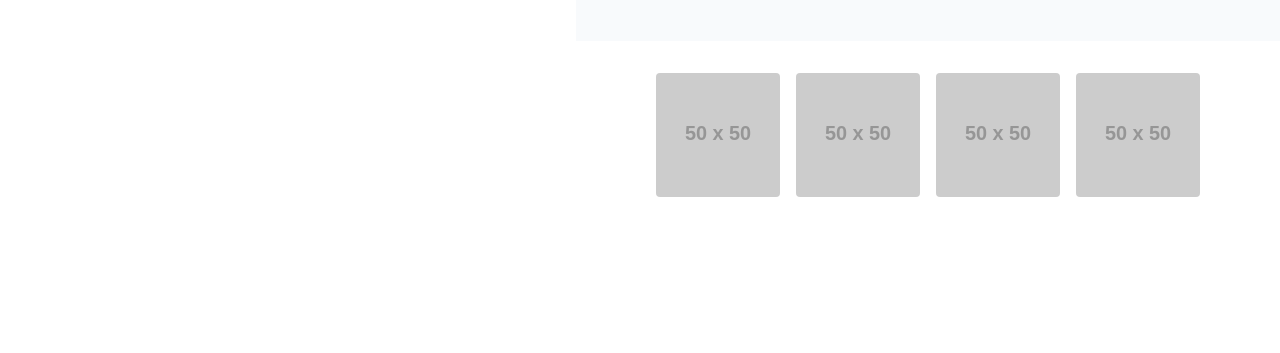
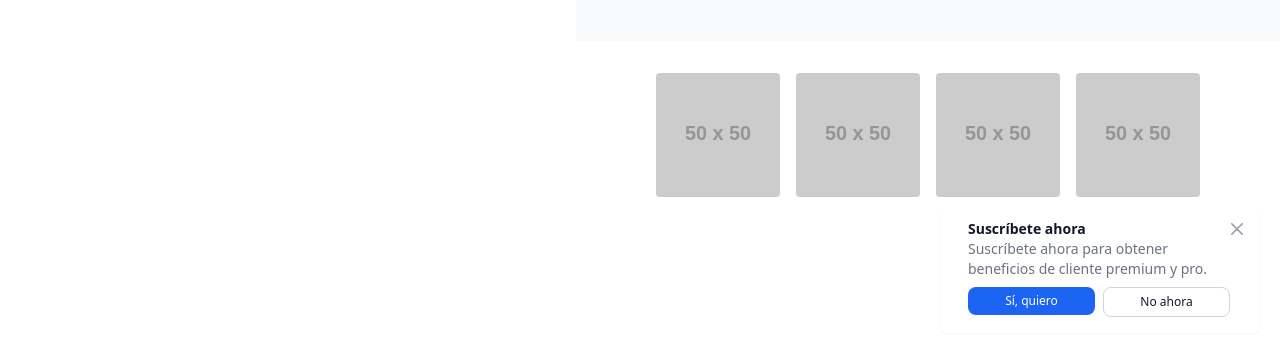
Before and after one commit to jruano-espol/landing, a website built with Vite: page index.html in a window 1280 px wide. Shown: the part 447-800 px from the top of the page. Built offline with nearby package versions, Linux system fonts and the light colour scheme; placeholder pictures from the web are drawn by us.

Commit message:
subidon papa

```diff
--- a/index.html
+++ b/index.html
@@ -62,5 +62,41 @@
         </div>
       </section>
     </main>
+
+    <div id="toast-interactive"
+      class="hidden fixed right-5 bottom-5 flex items-center w-full max-w-xs p-4 space-x-4 text-gray-500 bg-white divide-x divide-gray-200 rounded-lg shadow-sm dark:text-gray-400 dark:divide-gray-700 dark:bg-gray-800"
+      role="alert">
+      <div class="flex">
+        <!-- Content -->
+        <div class="ms-3 text-sm font-normal">
+          <span class="mb-1 text-sm font-semibold text-gray-900 dark:text-white">Suscríbete ahora</span>
+          <div class="mb-2">Suscríbete ahora para obtener beneficios de cliente premium y pro.</div>
+          <div class="grid grid-cols-2 gap-2">
+            <div>
+              <a href="#"
+                class="inline-flex justify-center w-full px-2 py-1.5 text-xs font-medium text-white bg-blue-600 rounded-lg hover:bg-blue-700 focus:ring-4 focus:outline-none focus:ring-blue-300 dark:bg-blue-500 dark:hover:bg-blue-600 dark:focus:ring-blue-800">Sí, quiero</a>
+            </div>
+            <div>
+              <a href="#"
+                class="inline-flex justify-center w-full px-2 py-1.5 text-xs font-medium text-gray-900 bg-white border border-gray-300 rounded-lg hover:bg-gray-100 focus:ring-4 focus:outline-none focus:ring-gray-200 dark:bg-gray-600 dark:text-white dark:border-gray-600 dark:hover:bg-gray-700 dark:hover:border-gray-700 dark:focus:ring-gray-700">No ahora</a>
+            </div>
+          </div>
+        </div>
+        <!-- Close button -->
+        <button type="button"
+          class="ms-auto -mx-1.5 -my-1.5 p-1.5 inline-flex items-center justify-center w-8 h-8 text-gray-400 bg-white rounded-lg hover:text-gray-900 hover:bg-gray-100 focus:ring-2 focus:ring-gray-300 dark:text-gray-500 dark:hover:text-white dark:bg-gray-800 dark:hover:bg-gray-700"
+          data-dismiss-target="#toast-interactive" aria-label="Close">
+          <span class="sr-only">Close</span>
+          <svg class="w-3 h-3" xmlns="http://www.w3.org/2000/svg" fill="none" viewBox="0 0 14 14" aria-hidden="true">
+            <path stroke="currentColor" stroke-linecap="round" stroke-linejoin="round" stroke-width="2"
+              d="m1 1 6 6m0 0 6 6M7 7l6-6M7 7l-6 6" />
+          </svg>
+        </button>
+      </div>
+    </div>
+
+    <script src="https://cdn.jsdelivr.net/npm/@tailwindcss/browser@4"></script>
+    <script src="https://cdnjs.cloudflare.com/ajax/libs/flowbite/2.3.0/flowbite.min.js"></script>
+    <script src="src/js/file01.js"></script>
   </body>
 </html>
--- /dev/null
+++ b/src/js/file01.js
@@ -0,0 +1,26 @@
+"use strict";
+
+// Función flecha para mostrar la notificación
+const showToast = () => {
+    const toast = document.getElementById("toast-interactive");
+    if (toast) {
+        toast.classList.remove("hidden");
+        toast.classList.add("md:block");
+    }
+};
+
+// Función flecha para agregar evento al botón demo
+const showVideo = () => {
+    const demoBtn = document.getElementById("demo");
+    if (demoBtn) {
+        demoBtn.addEventListener("click", () => {
+            window.open("https://www.youtube.com/watch?v=dQw4w9WgXcQ", "_blank");
+        });
+    }
+};
+
+// Autoejecución que muestra la notificación y agrega el evento al botón demo
+(() => {
+    showToast();
+    showVideo();
+})();
```
